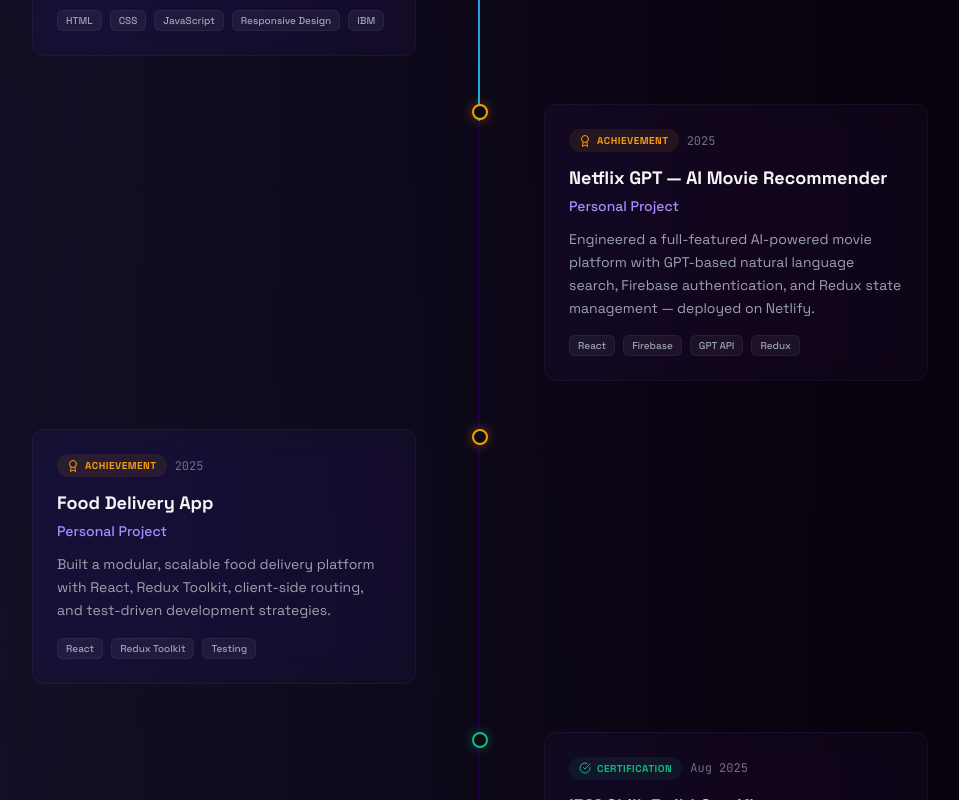
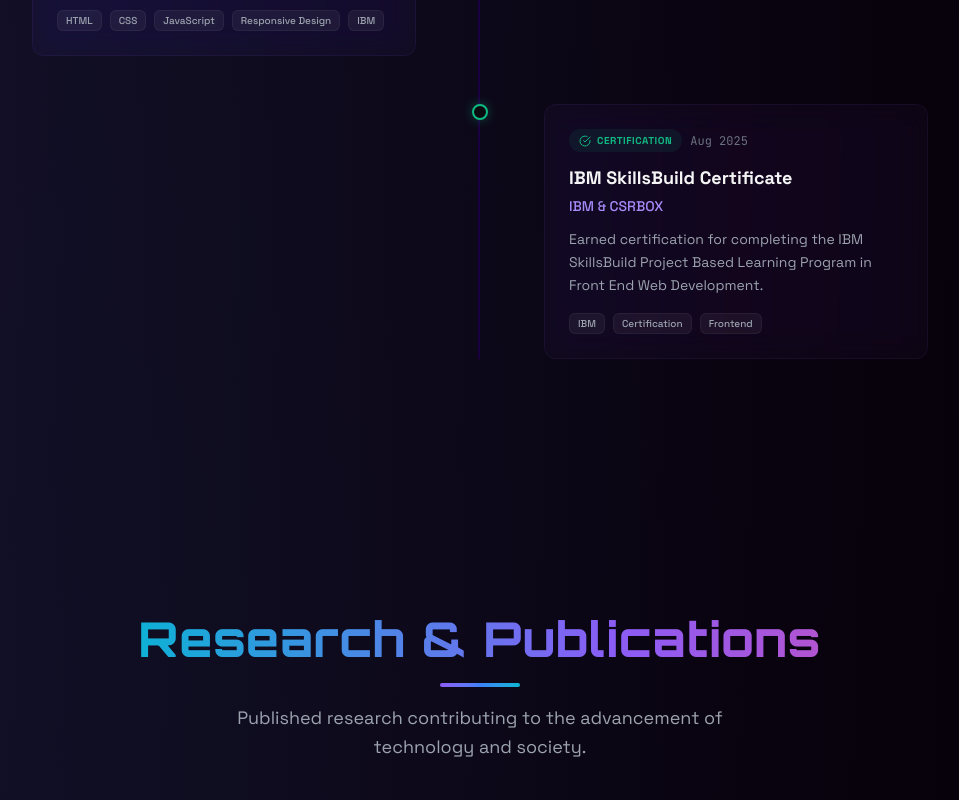
Before and after one commit to singhsakshi098/dev-portfolio, a React (Vite) app: page / in a window 1280 px wide. Shown: the part 4640-5440 px from the top of the page, without its empty margins (160-1119 px from the left). Built offline with nearby package versions, Linux system fonts and the light colour scheme; the HTML template or start-up script is replaced by a standard one.

Commit message:
cleanup: remove project entries from Experience, keep only IBM internship and certificate

```diff
--- a/src/data/portfolioData.js
+++ b/src/data/portfolioData.js
@@ -116,26 +116,6 @@
   },
   {
     id: 2,
-    type: 'achievement',
-    title: 'Netflix GPT — AI Movie Recommender',
-    organization: 'Personal Project',
-    duration: '2025',
-    description:
-      'Engineered a full-featured AI-powered movie platform with GPT-based natural language search, Firebase authentication, and Redux state management — deployed on Netlify.',
-    tags: ['React', 'Firebase', 'GPT API', 'Redux'],
-  },
-  {
-    id: 3,
-    type: 'achievement',
-    title: 'Food Delivery App',
-    organization: 'Personal Project',
-    duration: '2025',
-    description:
-      'Built a modular, scalable food delivery platform with React, Redux Toolkit, client-side routing, and test-driven development strategies.',
-    tags: ['React', 'Redux Toolkit', 'Testing'],
-  },
-  {
-    id: 4,
     type: 'certification',
     title: 'IBM SkillsBuild Certificate',
     organization: 'IBM & CSRBOX',
```
